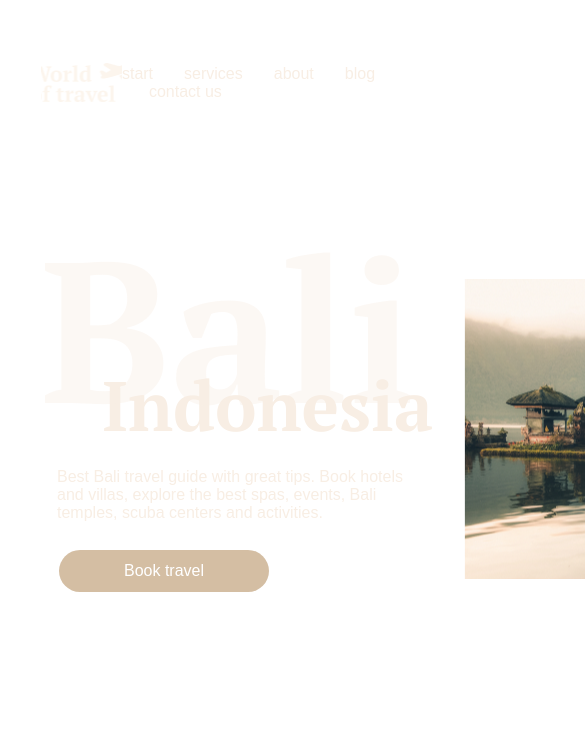
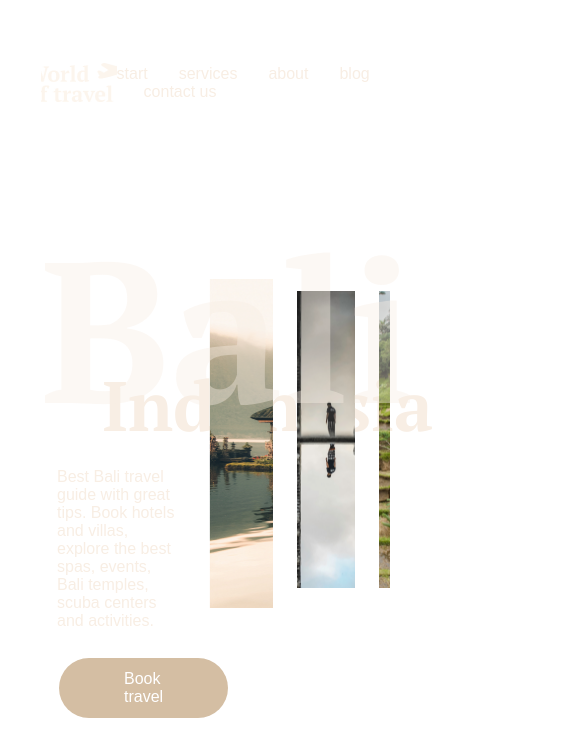
Before and after one commit to WebHeroSchool/ginger, a plain HTML site: page index.html in a window 390 px wide. Shown: the top 756 px of the page, 585 px wide, since content can reach past the window. Drawn offline with Linux system fonts and the light colour scheme.

Commit message:
Добавлены финальные правки

```diff
--- a/style.css
+++ b/style.css
@@ -6,44 +6,45 @@ body {
 
 .wrapper {
   margin-left: 200px;
-  width: 83%;
 }
 .header {
   display: flex;
   justify-content: space-between;
   padding: 85px 0 0;
-  margin-bottom: 9%;
+  margin-bottom: 8%;
+  width: 93%;
 }
 
 .main {
   display: flex;
+  justify-content: space-between;
 }
 
 .section {
-  padding-right: 17%;
+  width: 33%;
 }
 .img {
   display: flex;
-  padding-top: 106px;
-  padding-left: 28px;
+  padding-top: 111px;
+  width: 51%;
 }
 
 .img__1 {
   background: left no-repeat url('img/temple.png');
-  height: 422px;
-  width: 317px;
+  height: 39vh;
+  width: 46%;
   margin-right: 33px;
 }
 .img__2 {
   background: center no-repeat url('img/mirror.png');
-  height: 380px;
-  width: 284px;
+  height: 35vh;
+  width: 39%;
   padding-top: 35px;
 }
 .img__3 {
   background: right no-repeat url('img/jungle.png');
-  height: 380px;
-  width: 242px;
+  height: 35vh;
+  width: 32%;
   padding-top: 35px;
 }
 
@@ -144,31 +145,32 @@ display: none;
 @media (max-width: 1366px) {
   .wrapper {
     margin-left: 140px;
-    width: 84%;
   }
-
+  .section {
+    width: 34%;
+  }
   .header {
     padding: 63px 0 0;
     margin-bottom: 96px;
+    width: 93%;
   }
   .img {
     padding-top: 79px;
-    padding-left: 15px;
   }
   .img__1 {
-    height: 300px;
-    width: 226px;
+    height: 39vh;
+    width: 36%;
     margin-right: 24px;
   }
   .img__2 {
-    height: 234px;
-    width: 202px;
+    height: 30vh;
+    width: 33%;
     margin-right: 24px;
     margin-top: 16px;
   }
   .img__3 {
-    height: 234px;
-    width: 148px;
+    height: 30vh;
+    width: 24%;
     margin-top: 16px;
   }
   .main__title {
@@ -208,29 +210,31 @@ display: none;
   }
   .wrapper {
     margin-left: 41px;
-    width: 92%;
+  }
+  .header {
+    width: 96%;
   }
   .section {
-    padding-right: 8%;
+    width: 40%;
   }
   .img {
-    padding-left: 2px;
     padding-top: 81px;
+    width: 52%;
   }
   .img__1 {
-    height: 300px;
-    width: 226px;
+    height: 39vh;
+    width: 72%;
     margin-right: 24px;
   }
   .img__2 {
-    height: 240px;
-    width: 202px;
-    padding-top: 30px;
+    height: 31vh;
+    width: 64%;
+    margin-top: 12px;
   }
   .img__3 {
-    height: 240px;
-    width: 40px;
-    padding-top: 30px;
+    height: 31vh;
+    width: 12%;
+    margin-top: 12px;
   }
   .main__subtitle {
     font: 16px museosanscyrl, arial, helvetica, sans-serif;
@@ -255,6 +259,7 @@ display: none;
   .section {
     text-align: center;
     padding: 0;
+    width: 100%;
   }
   .logo {
     padding: 0;
```
